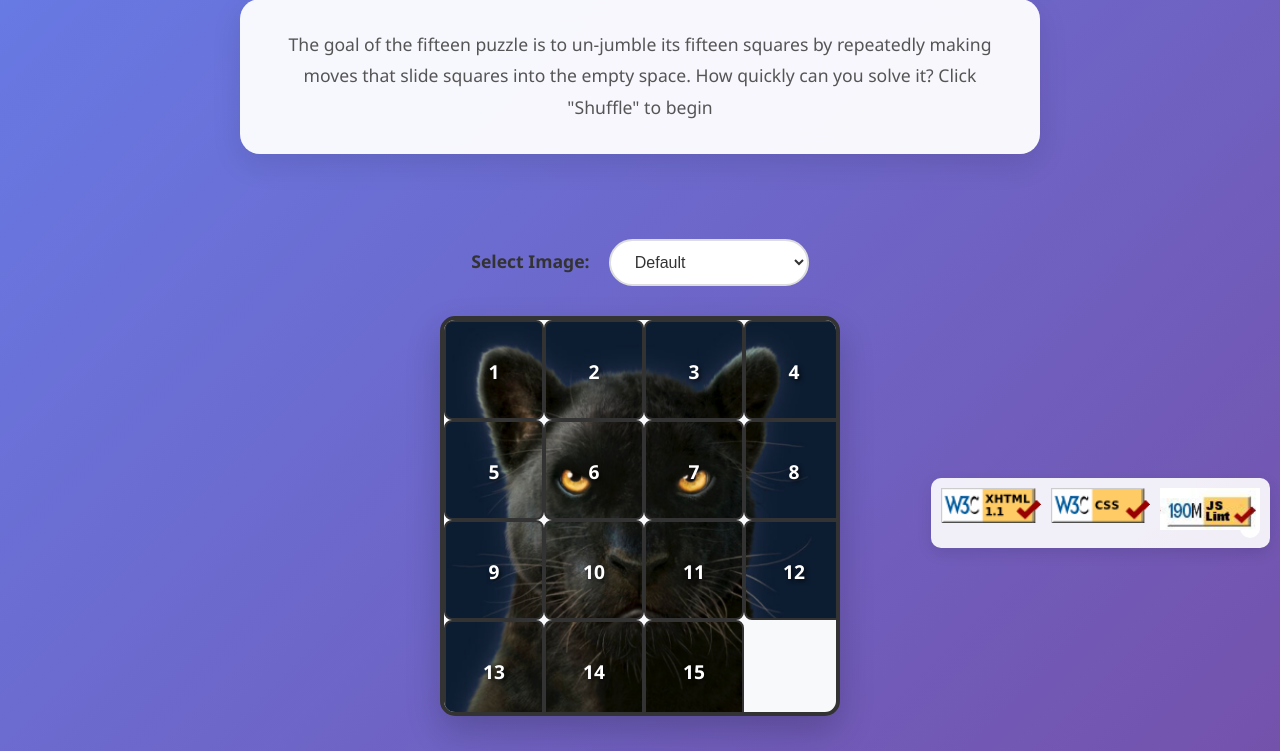
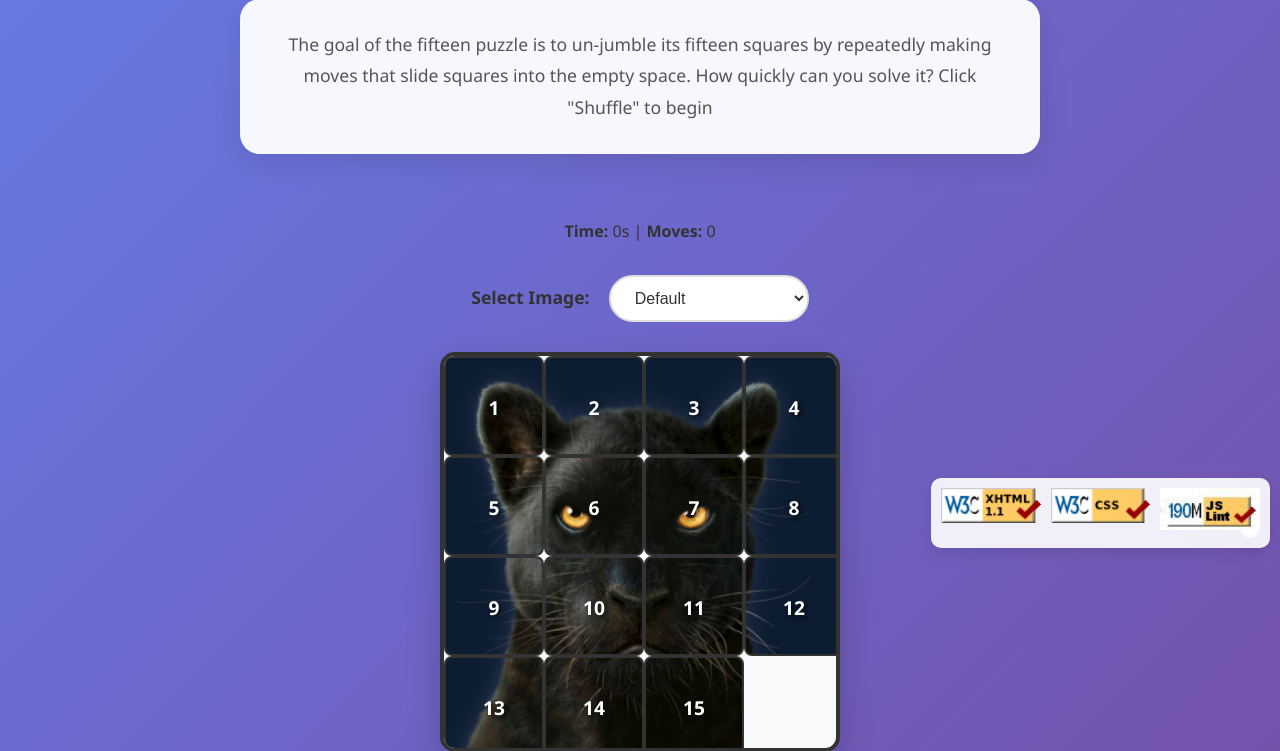
Before and after one commit to Nathanchukss/PFinal, a PHP site: page /fifteen.php in a window 1280 px wide. Shown: the part 242-993 px from the top of the page. Run offline with PHP 8.4, Linux system fonts and the light colour scheme; the visitor is signed in with stand-in values (Sample User, id 1); data that the repository does not hold is empty.

Commit message:
Updates to fifteen

```diff
--- a/fifteen.php
+++ b/fifteen.php
@@ -83,6 +83,10 @@ foreach ($bgImages as $img) {
     </div>
   </section><br>
 
+    <div id="hud" style="text-align:center; margin-top:10px;">
+        <strong>Time:</strong> <span id="time-counter">0</span>s |
+        <strong>Moves:</strong> <span id="move-counter">0</span>
+    </div>
   <form style="text-align:center;">
     <label for="bg-select"><strong>Select Image:</strong></label>
     <select id="bg-select" onchange="changeBackground(this.value)">
```
